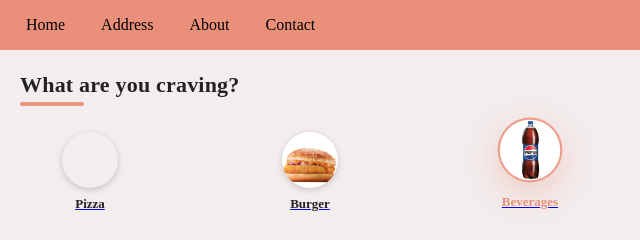
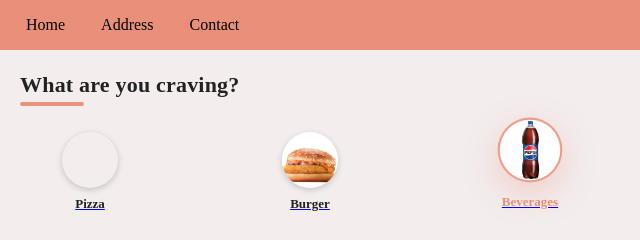
Before and after one commit to ShashankBadhautia/2min2you, a website: page beverage.html in a window 1280 px wide. Shown: the top 240 px of the page, 0-640 px from the left. Drawn offline with Linux system fonts and the light colour scheme.

Commit message:
removal of unecessary about section

```diff
--- a/beverage.html
+++ b/beverage.html
@@ -10,7 +10,7 @@
   <div class="topnav">
     <a href="index.html">Home</a>
     <a href="address.html">Address</a>
-    <a href="#about">About</a>
+    <!-- <a href="#about">About</a> -->
     <a href="#contact">Contact</a>
     <input type="text" placeholder="Search..">
     <a class="nav-btn" href="signin.html">Sign in</a>
```
Also changed, not shown: burger.html (+1 -1 lines), dessert.html (+1 -1 lines), garlic-bread.html (+1 -1 lines), index.html (+1 -1 lines), pizza.html (+1 -1 lines), tacos.html (+1 -1 lines).
